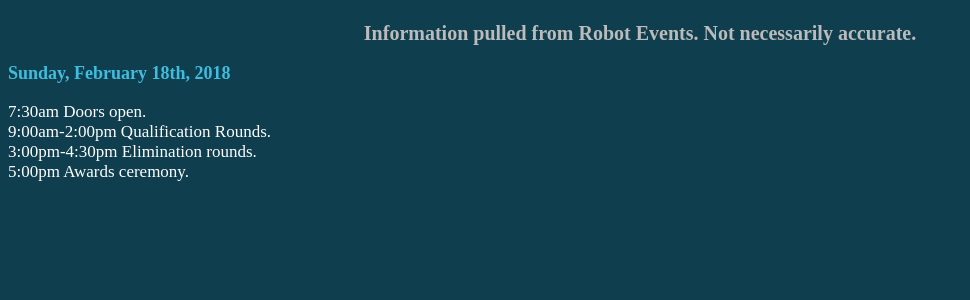
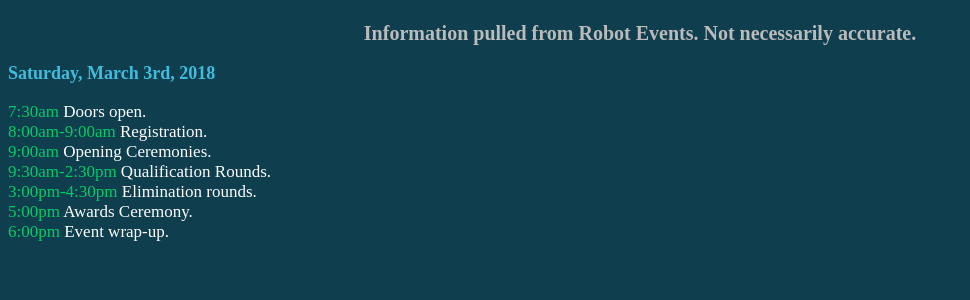
Before and after one commit to Flaero/seahawk-scouter, a Flask app: page /agenda in a window 1280 px wide. Shown: the part 58-358 px from the top of the page, without its empty margins (0-970 px from the left). Run offline with Flask 2, Linux system fonts and the light colour scheme; parts of the project's set-up code (start-up, migrations or seed data) failed here and were passed over.

Commit message:
Change to agenda for BC Provincial Championships

```diff
--- a/templates/agenda.html
+++ b/templates/agenda.html
@@ -8,12 +8,15 @@
 <body>
 	<header><h1>Agenda</h1></header>
 	<h2 class="grey">Information pulled from Robot Events. Not necessarily accurate.</h2>
-	<h3>Sunday, February 18th, 2018</h3>
+	<h3>Saturday, March 3rd, 2018</h3>
 	<ul>
-		<li><span>7:30am</span> Doors open.</li>
-		<li><span>9:00am-2:00pm</span> Qualification Rounds.</li>
-		<li><span>3:00pm-4:30pm</span> Elimination rounds.</li>
-		<li><span>5:00pm</span> Awards ceremony.</li>
+		<li><span class="time">7:30am</span> Doors open.</li>
+		<li><span class="time">8:00am-9:00am</span> Registration.</li>
+		<li><span class="time">9:00am</span> Opening Ceremonies.</li>
+		<li><span class="time">9:30am-2:30pm</span> Qualification Rounds.</li>
+		<li><span class="time">3:00pm-4:30pm</span> Elimination rounds.</li>
+		<li><span class="time">5:00pm</span> Awards Ceremony.</li>
+		<li><span class="time">6:00pm</span> Event wrap-up.</li>
 	</ul>
 </body>
 </html>
```
